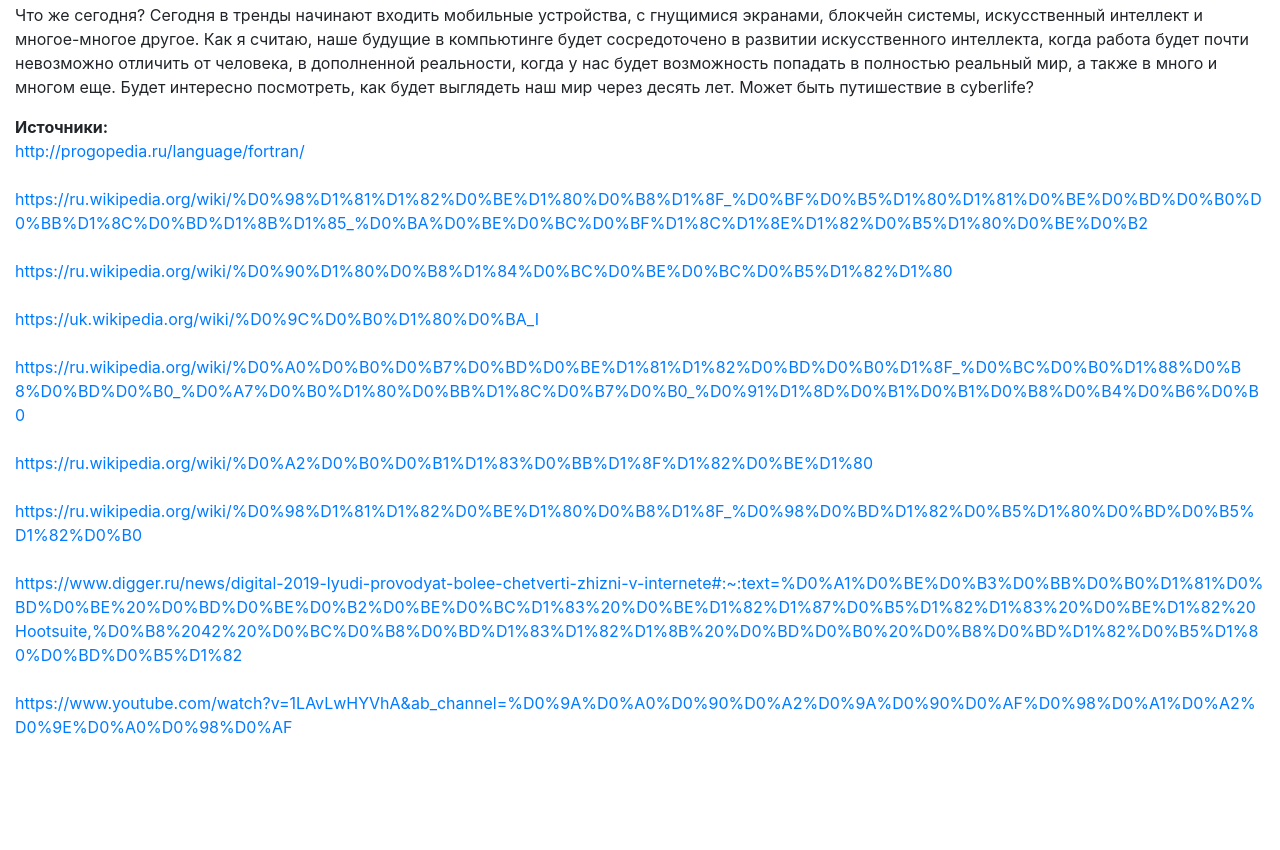
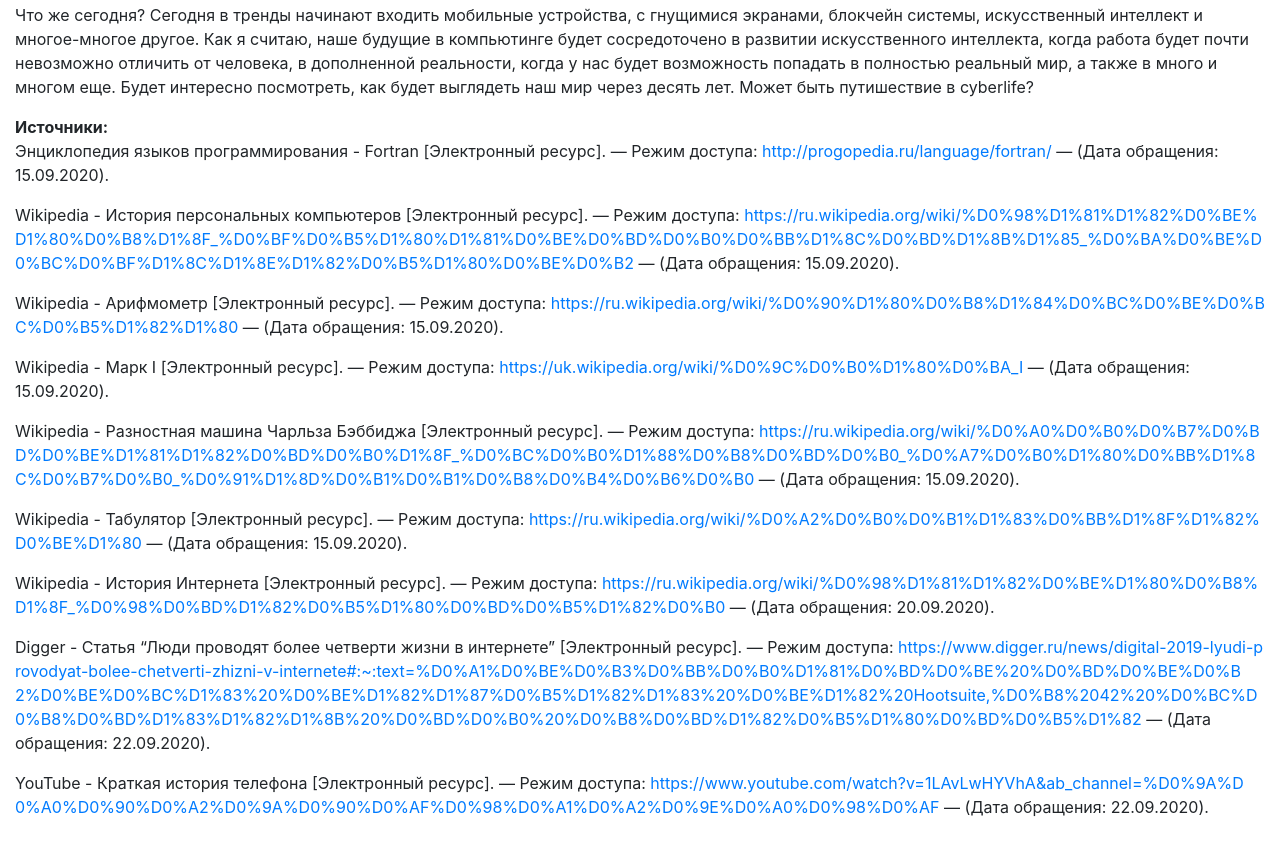
Before and after one commit to mrkelder/mrkelder.github.io, a plain HTML site: page essay2.html in a window 1280 px wide. Shown: the part 2016-2866 px from the top of the page. Before the commit the page ends 2770 px from the top, so only its background shows below. Drawn offline with Linux system fonts and the light colour scheme.

Commit message:
Fixed links (again)

```diff
--- a/essay2.html
+++ b/essay2.html
@@ -14,7 +14,8 @@
     p {
       font-size: 1rem;
     }
-    a{
+
+    a {
       word-break: break-all;
     }
   </style>
@@ -185,15 +186,33 @@
   <b>Источники:
   </b>
   <br>
-  <a href="http://progopedia.ru/language/fortran/">http://progopedia.ru/language/fortran/</a>
-  <br><br><a href="https://ru.wikipedia.org/wiki/%D0%98%D1%81%D1%82%D0%BE%D1%80%D0%B8%D1%8F_%D0%BF%D0%B5%D1%80%D1%81%D0%BE%D0%BD%D0%B0%D0%BB%D1%8C%D0%BD%D1%8B%D1%85_%D0%BA%D0%BE%D0%BC%D0%BF%D1%8C%D1%8E%D1%82%D0%B5%D1%80%D0%BE%D0%B2">https://ru.wikipedia.org/wiki/%D0%98%D1%81%D1%82%D0%BE%D1%80%D0%B8%D1%8F_%D0%BF%D0%B5%D1%80%D1%81%D0%BE%D0%BD%D0%B0%D0%BB%D1%8C%D0%BD%D1%8B%D1%85_%D0%BA%D0%BE%D0%BC%D0%BF%D1%8C%D1%8E%D1%82%D0%B5%D1%80%D0%BE%D0%B2</a>
-  <br><br><a href="https://ru.wikipedia.org/wiki/%D0%90%D1%80%D0%B8%D1%84%D0%BC%D0%BE%D0%BC%D0%B5%D1%82%D1%80">https://ru.wikipedia.org/wiki/%D0%90%D1%80%D0%B8%D1%84%D0%BC%D0%BE%D0%BC%D0%B5%D1%82%D1%80</a>
-  <br><br><a href="https://uk.wikipedia.org/wiki/%D0%9C%D0%B0%D1%80%D0%BA_I">https://uk.wikipedia.org/wiki/%D0%9C%D0%B0%D1%80%D0%BA_I</a>
-  <br><br><a href="https://ru.wikipedia.org/wiki/%D0%A0%D0%B0%D0%B7%D0%BD%D0%BE%D1%81%D1%82%D0%BD%D0%B0%D1%8F_%D0%BC%D0%B0%D1%88%D0%B8%D0%BD%D0%B0_%D0%A7%D0%B0%D1%80%D0%BB%D1%8C%D0%B7%D0%B0_%D0%91%D1%8D%D0%B1%D0%B1%D0%B8%D0%B4%D0%B6%D0%B0">https://ru.wikipedia.org/wiki/%D0%A0%D0%B0%D0%B7%D0%BD%D0%BE%D1%81%D1%82%D0%BD%D0%B0%D1%8F_%D0%BC%D0%B0%D1%88%D0%B8%D0%BD%D0%B0_%D0%A7%D0%B0%D1%80%D0%BB%D1%8C%D0%B7%D0%B0_%D0%91%D1%8D%D0%B1%D0%B1%D0%B8%D0%B4%D0%B6%D0%B0</a>
-  <br><br><a href="https://ru.wikipedia.org/wiki/%D0%A2%D0%B0%D0%B1%D1%83%D0%BB%D1%8F%D1%82%D0%BE%D1%80">https://ru.wikipedia.org/wiki/%D0%A2%D0%B0%D0%B1%D1%83%D0%BB%D1%8F%D1%82%D0%BE%D1%80</a>
-  <br><br><a href="https://ru.wikipedia.org/wiki/%D0%98%D1%81%D1%82%D0%BE%D1%80%D0%B8%D1%8F_%D0%98%D0%BD%D1%82%D0%B5%D1%80%D0%BD%D0%B5%D1%82%D0%B0">https://ru.wikipedia.org/wiki/%D0%98%D1%81%D1%82%D0%BE%D1%80%D0%B8%D1%8F_%D0%98%D0%BD%D1%82%D0%B5%D1%80%D0%BD%D0%B5%D1%82%D0%B0</a>
-  <br><br><a href="https://www.digger.ru/news/digital-2019-lyudi-provodyat-bolee-chetverti-zhizni-v-internete#:~:text=%D0%A1%D0%BE%D0%B3%D0%BB%D0%B0%D1%81%D0%BD%D0%BE%20%D0%BD%D0%BE%D0%B2%D0%BE%D0%BC%D1%83%20%D0%BE%D1%82%D1%87%D0%B5%D1%82%D1%83%20%D0%BE%D1%82%20Hootsuite,%D0%B8%2042%20%D0%BC%D0%B8%D0%BD%D1%83%D1%82%D1%8B%20%D0%BD%D0%B0%20%D0%B8%D0%BD%D1%82%D0%B5%D1%80%D0%BD%D0%B5%D1%82">https://www.digger.ru/news/digital-2019-lyudi-provodyat-bolee-chetverti-zhizni-v-internete#:~:text=%D0%A1%D0%BE%D0%B3%D0%BB%D0%B0%D1%81%D0%BD%D0%BE%20%D0%BD%D0%BE%D0%B2%D0%BE%D0%BC%D1%83%20%D0%BE%D1%82%D1%87%D0%B5%D1%82%D1%83%20%D0%BE%D1%82%20Hootsuite,%D0%B8%2042%20%D0%BC%D0%B8%D0%BD%D1%83%D1%82%D1%8B%20%D0%BD%D0%B0%20%D0%B8%D0%BD%D1%82%D0%B5%D1%80%D0%BD%D0%B5%D1%82</a>
-  <br><br><a href="https://www.youtube.com/watch?v=1LAvLwHYVhA&ab_channel=%D0%9A%D0%A0%D0%90%D0%A2%D0%9A%D0%90%D0%AF%D0%98%D0%A1%D0%A2%D0%9E%D0%A0%D0%98%D0%AF">https://www.youtube.com/watch?v=1LAvLwHYVhA&ab_channel=%D0%9A%D0%A0%D0%90%D0%A2%D0%9A%D0%90%D0%AF%D0%98%D0%A1%D0%A2%D0%9E%D0%A0%D0%98%D0%AF</a>
+  <p>Энциклопедия языков программирования - Fortran [Электронный ресурс]. — Режим доступа: <a
+      href="http://progopedia.ru/language/fortran/">http://progopedia.ru/language/fortran/</a> — (Дата обращения:
+    15.09.2020). </p>
+  <p>Wikipedia - История персональных компьютеров [Электронный ресурс]. — Режим доступа: <a
+      href="https://ru.wikipedia.org/wiki/%D0%98%D1%81%D1%82%D0%BE%D1%80%D0%B8%D1%8F_%D0%BF%D0%B5%D1%80%D1%81%D0%BE%D0%BD%D0%B0%D0%BB%D1%8C%D0%BD%D1%8B%D1%85_%D0%BA%D0%BE%D0%BC%D0%BF%D1%8C%D1%8E%D1%82%D0%B5%D1%80%D0%BE%D0%B2">https://ru.wikipedia.org/wiki/%D0%98%D1%81%D1%82%D0%BE%D1%80%D0%B8%D1%8F_%D0%BF%D0%B5%D1%80%D1%81%D0%BE%D0%BD%D0%B0%D0%BB%D1%8C%D0%BD%D1%8B%D1%85_%D0%BA%D0%BE%D0%BC%D0%BF%D1%8C%D1%8E%D1%82%D0%B5%D1%80%D0%BE%D0%B2</a>
+    — (Дата обращения: 15.09.2020).</p>
+  <p>Wikipedia - Арифмометр [Электронный ресурс]. — Режим доступа: <a
+      href="https://ru.wikipedia.org/wiki/%D0%90%D1%80%D0%B8%D1%84%D0%BC%D0%BE%D0%BC%D0%B5%D1%82%D1%80">https://ru.wikipedia.org/wiki/%D0%90%D1%80%D0%B8%D1%84%D0%BC%D0%BE%D0%BC%D0%B5%D1%82%D1%80</a>
+    — (Дата обращения: 15.09.2020).</p>
+  <p>Wikipedia - Марк I [Электронный ресурс]. — Режим доступа: <a
+      href="https://uk.wikipedia.org/wiki/%D0%9C%D0%B0%D1%80%D0%BA_I">https://uk.wikipedia.org/wiki/%D0%9C%D0%B0%D1%80%D0%BA_I</a>
+    — (Дата обращения: 15.09.2020).</p>
+  <p>Wikipedia - Разностная машина Чарльза Бэббиджа [Электронный ресурс]. — Режим доступа: <a
+      href="https://ru.wikipedia.org/wiki/%D0%A0%D0%B0%D0%B7%D0%BD%D0%BE%D1%81%D1%82%D0%BD%D0%B0%D1%8F_%D0%BC%D0%B0%D1%88%D0%B8%D0%BD%D0%B0_%D0%A7%D0%B0%D1%80%D0%BB%D1%8C%D0%B7%D0%B0_%D0%91%D1%8D%D0%B1%D0%B1%D0%B8%D0%B4%D0%B6%D0%B0">https://ru.wikipedia.org/wiki/%D0%A0%D0%B0%D0%B7%D0%BD%D0%BE%D1%81%D1%82%D0%BD%D0%B0%D1%8F_%D0%BC%D0%B0%D1%88%D0%B8%D0%BD%D0%B0_%D0%A7%D0%B0%D1%80%D0%BB%D1%8C%D0%B7%D0%B0_%D0%91%D1%8D%D0%B1%D0%B1%D0%B8%D0%B4%D0%B6%D0%B0</a>
+    — (Дата обращения: 15.09.2020).</p>
+  <p>Wikipedia - Табулятор [Электронный ресурс]. — Режим доступа: <a
+      href="https://ru.wikipedia.org/wiki/%D0%A2%D0%B0%D0%B1%D1%83%D0%BB%D1%8F%D1%82%D0%BE%D1%80">https://ru.wikipedia.org/wiki/%D0%A2%D0%B0%D0%B1%D1%83%D0%BB%D1%8F%D1%82%D0%BE%D1%80</a>
+    — (Дата обращения: 15.09.2020).</p>
+  <p>Wikipedia - История Интернета [Электронный ресурс]. — Режим доступа: <a
+      href="https://ru.wikipedia.org/wiki/%D0%98%D1%81%D1%82%D0%BE%D1%80%D0%B8%D1%8F_%D0%98%D0%BD%D1%82%D0%B5%D1%80%D0%BD%D0%B5%D1%82%D0%B0">https://ru.wikipedia.org/wiki/%D0%98%D1%81%D1%82%D0%BE%D1%80%D0%B8%D1%8F_%D0%98%D0%BD%D1%82%D0%B5%D1%80%D0%BD%D0%B5%D1%82%D0%B0</a>
+    — (Дата обращения: 20.09.2020).</p>
+  <p>Digger - Статья “Люди проводят более четверти жизни в интернете” [Электронный ресурс]. — Режим доступа: <a
+      href="https://www.digger.ru/news/digital-2019-lyudi-provodyat-bolee-chetverti-zhizni-v-internete#:~:text=%D0%A1%D0%BE%D0%B3%D0%BB%D0%B0%D1%81%D0%BD%D0%BE%20%D0%BD%D0%BE%D0%B2%D0%BE%D0%BC%D1%83%20%D0%BE%D1%82%D1%87%D0%B5%D1%82%D1%83%20%D0%BE%D1%82%20Hootsuite,%D0%B8%2042%20%D0%BC%D0%B8%D0%BD%D1%83%D1%82%D1%8B%20%D0%BD%D0%B0%20%D0%B8%D0%BD%D1%82%D0%B5%D1%80%D0%BD%D0%B5%D1%82">https://www.digger.ru/news/digital-2019-lyudi-provodyat-bolee-chetverti-zhizni-v-internete#:~:text=%D0%A1%D0%BE%D0%B3%D0%BB%D0%B0%D1%81%D0%BD%D0%BE%20%D0%BD%D0%BE%D0%B2%D0%BE%D0%BC%D1%83%20%D0%BE%D1%82%D1%87%D0%B5%D1%82%D1%83%20%D0%BE%D1%82%20Hootsuite,%D0%B8%2042%20%D0%BC%D0%B8%D0%BD%D1%83%D1%82%D1%8B%20%D0%BD%D0%B0%20%D0%B8%D0%BD%D1%82%D0%B5%D1%80%D0%BD%D0%B5%D1%82</a>
+    — (Дата обращения: 22.09.2020).</p>
+  <p>YouTube - Краткая история телефона [Электронный ресурс]. — Режим доступа: <a
+      href="https://www.youtube.com/watch?v=1LAvLwHYVhA&ab_channel=%D0%9A%D0%A0%D0%90%D0%A2%D0%9A%D0%90%D0%AF%D0%98%D0%A1%D0%A2%D0%9E%D0%A0%D0%98%D0%AF">https://www.youtube.com/watch?v=1LAvLwHYVhA&ab_channel=%D0%9A%D0%A0%D0%90%D0%A2%D0%9A%D0%90%D0%AF%D0%98%D0%A1%D0%A2%D0%9E%D0%A0%D0%98%D0%AF</a>
+    — (Дата обращения: 22.09.2020).</p>
 </body>
 
 </html>
```
Also changed, not shown: 2 other files.
